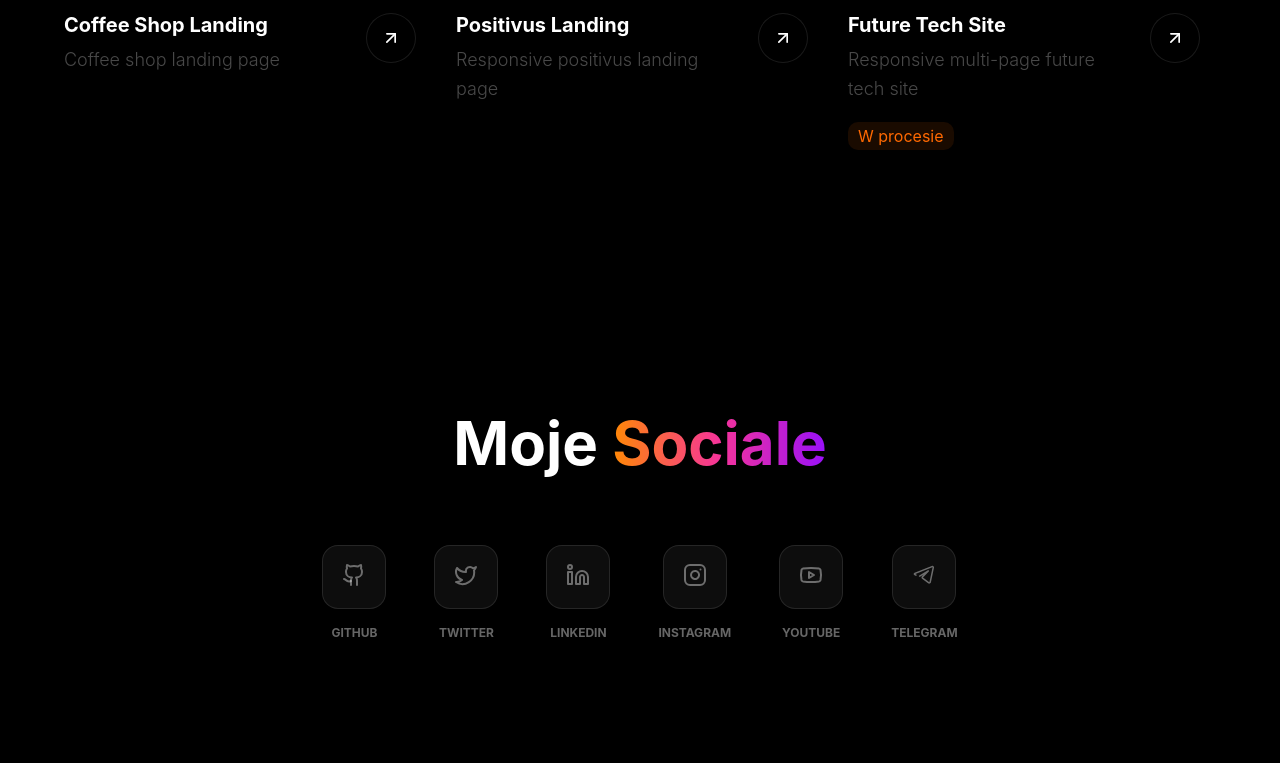
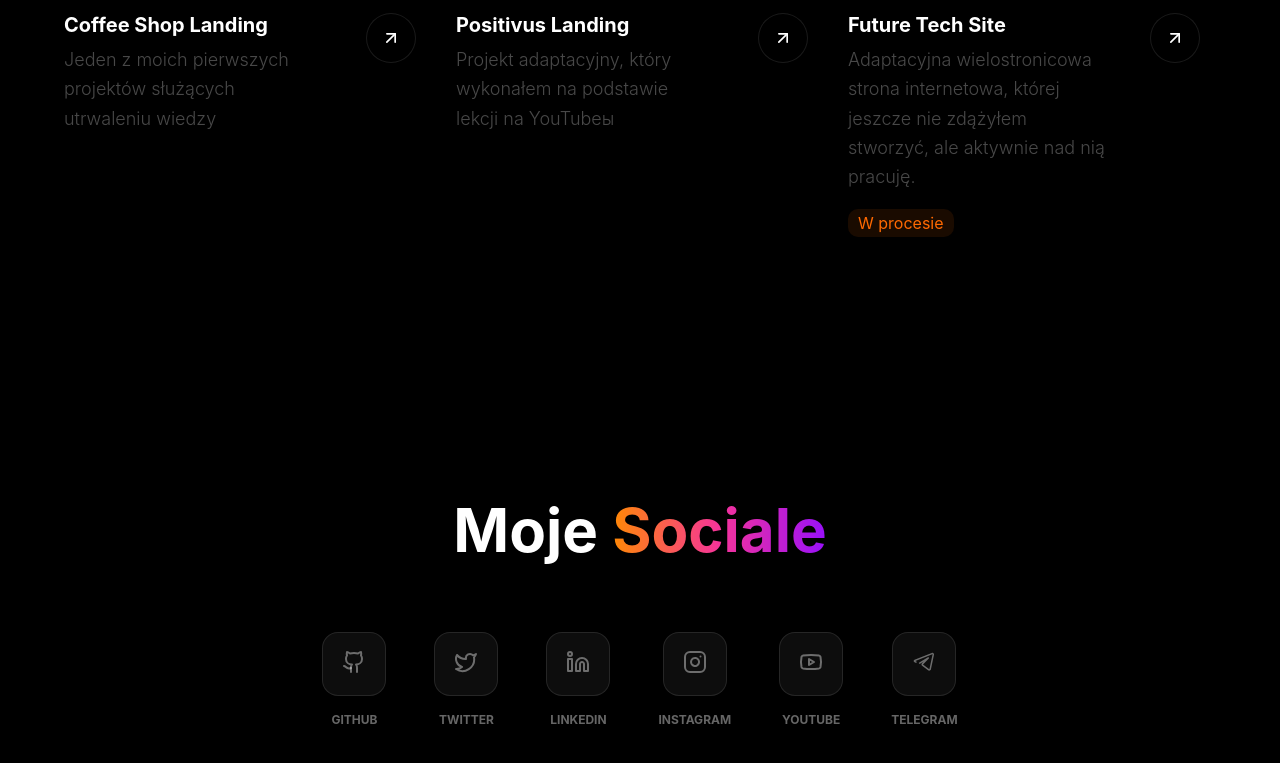
Before and after one commit to itsokey76/portfolio-zadanie-praktyki, a website: page index.html in a window 1280 px wide. Shown: the part 2295-3058 px from the top of the page. Drawn offline with Linux system fonts and the light colour scheme.

Commit message:
added description to cards

```diff
--- a/index.html
+++ b/index.html
@@ -526,7 +526,7 @@
                 <div class="card__text">
                   <h3 class="card__title">Coffee Shop Landing</h3>
                   <div class="card__description">
-                    <p>Coffee shop landing page</p>
+                    <p>Jeden z moich pierwszych projektów służących utrwaleniu wiedzy</p>
                   </div>
                 </div>
               </div>
@@ -544,7 +544,7 @@
                 <div class="card__text">
                   <h3 class="card__title">Positivus Landing</h3>
                   <div class="card__description">
-                    <p>Responsive positivus landing page</p>
+                    <p>Projekt adaptacyjny, który wykonałem na podstawie lekcji na YouTubeы</p>
                   </div>
                 </div>
               </div>
@@ -562,7 +562,10 @@
                 <div class="card__text">
                   <h3 class="card__title">Future Tech Site</h3>
                   <div class="card__description">
-                    <p>Responsive multi-page future tech site</p>
+                    <p>
+                      Adaptacyjna wielostronicowa strona internetowa, której jeszcze nie zdążyłem
+                      stworzyć, ale aktywnie nad nią pracuję.
+                    </p>
                   </div>
                 </div>
                 <div class="status-tag">
```
